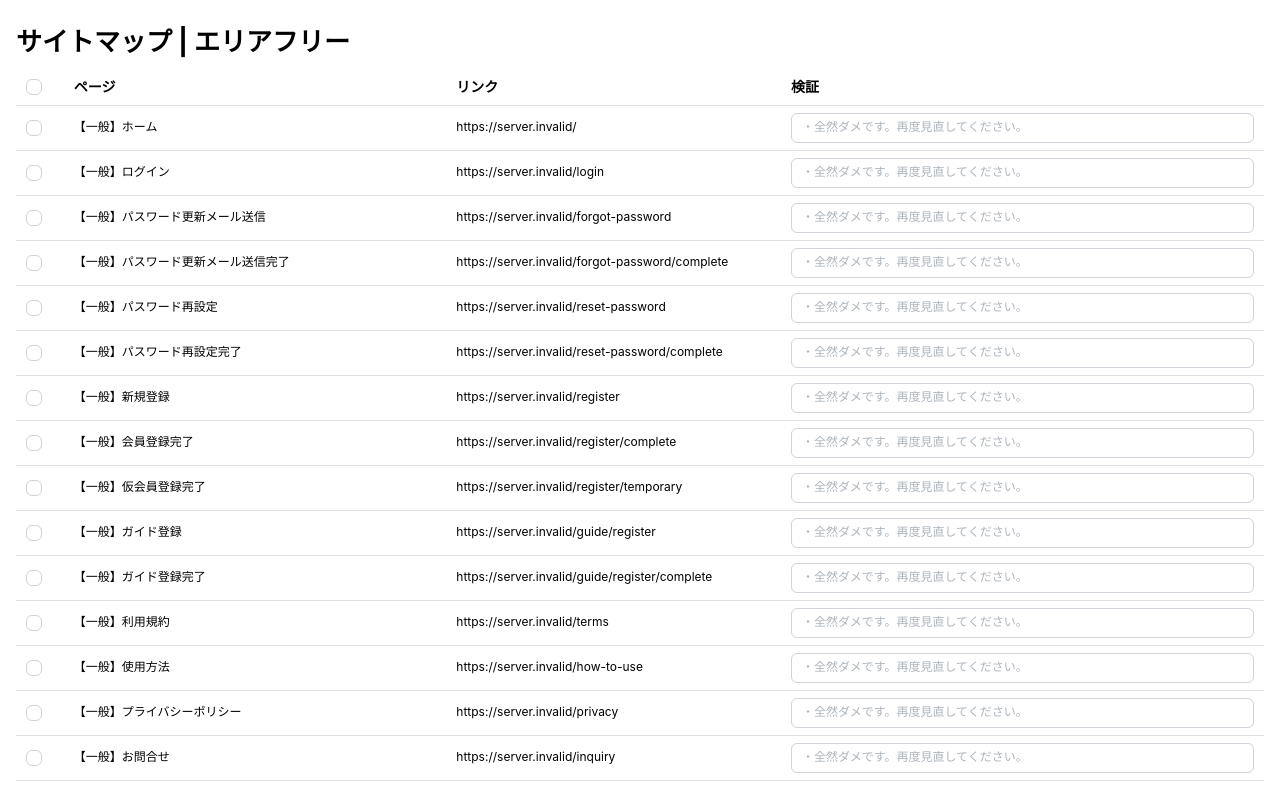
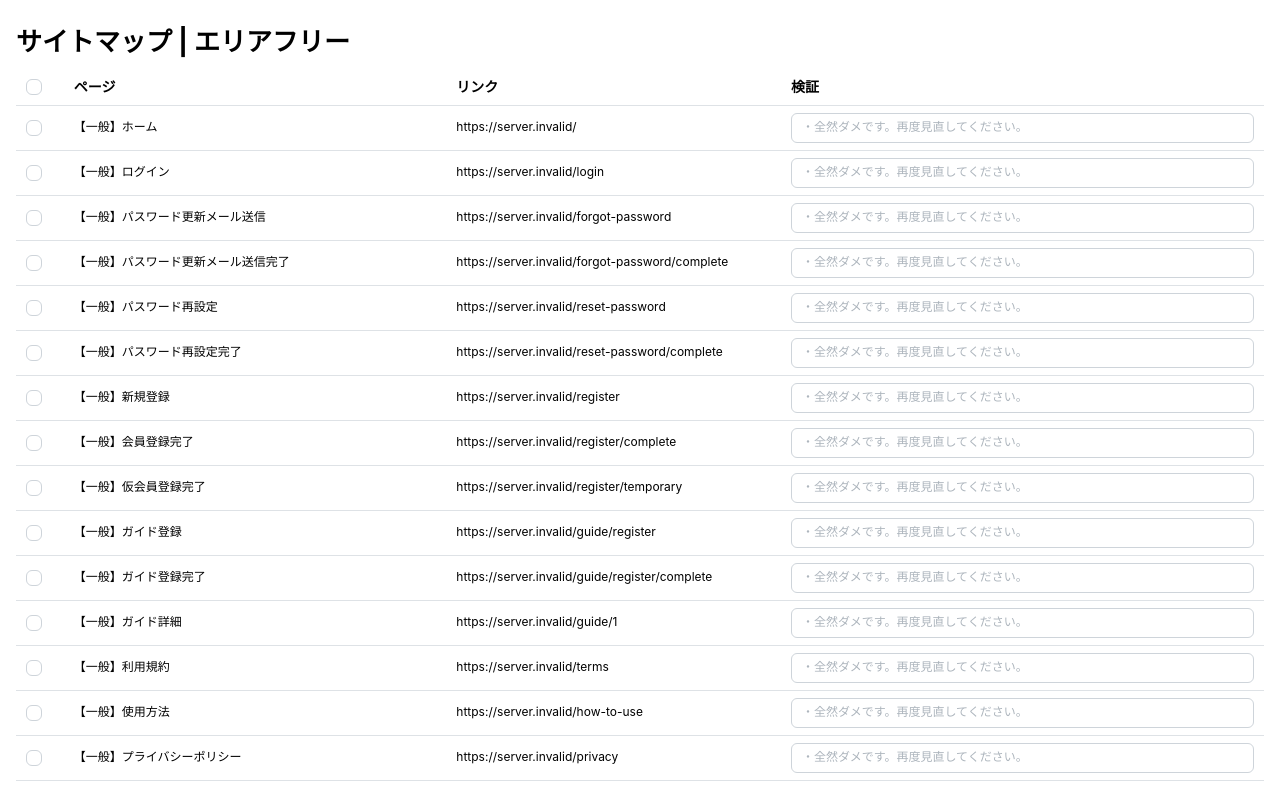
Before and after one commit to kabushikigaisya-kuwadatenoki/areafree-frontend, a Next.js app: page /sitemap in a window 1280 px wide. Shown: the top 786 px of the page. Built offline with nearby package versions, Linux system fonts and the light colour scheme; no server answers.

Commit message:
ガイド詳細追加

```diff
--- a/app/sitemap/page.tsx
+++ b/app/sitemap/page.tsx
@@ -17,6 +17,7 @@ const pages = [
   { name: '仮会員登録完了', type: '一般', link: '/register/temporary' },
   { name: 'ガイド登録', type: '一般', link: '/guide/register' },
   { name: 'ガイド登録完了', type: '一般', link: '/guide/register/complete' },
+  { name: 'ガイド詳細', type: '一般', link: '/guide/1' },
   { name: '利用規約', type: '一般', link: '/terms' },
   { name: '使用方法', type: '一般', link: '/how-to-use' },
   { name: 'プライバシーポリシー', type: '一般', link: '/privacy' },
```
